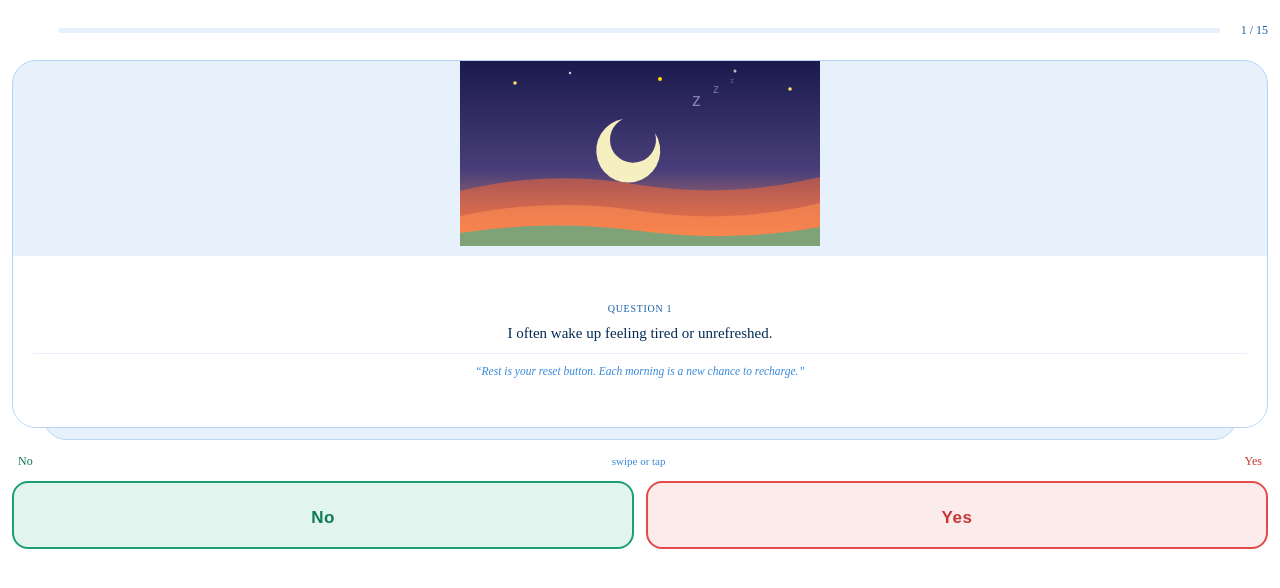
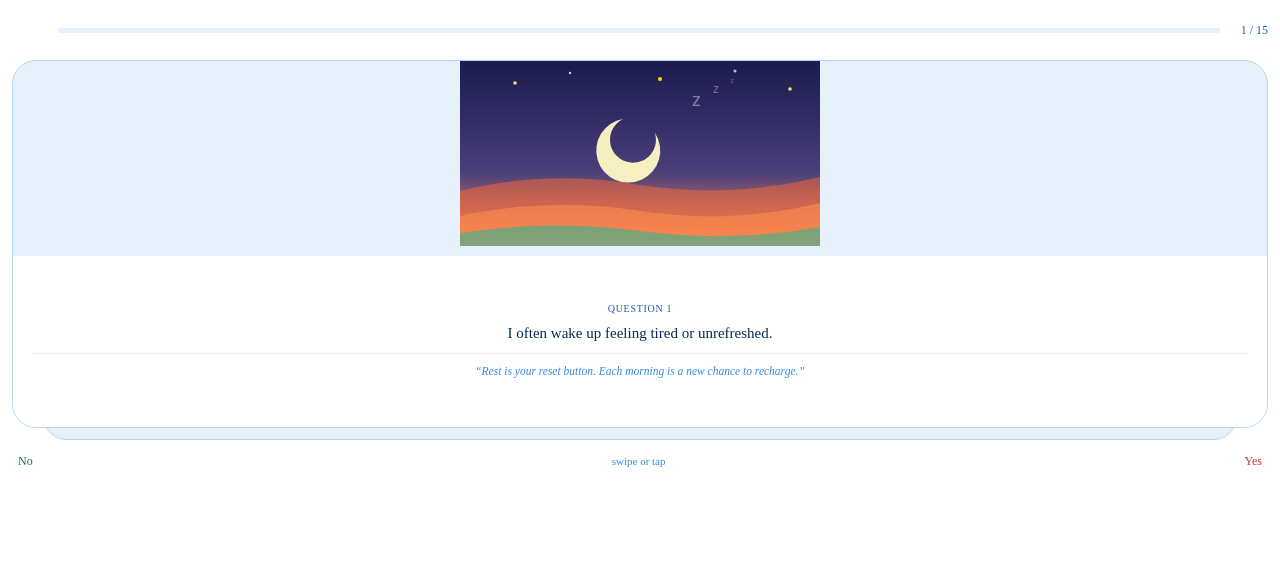
Before and after one commit to tans-sys/wellness, a plain HTML site: page index.html in a window 1280 px wide. Drawn offline with nearby package versions, Linux system fonts and the light colour scheme.

Commit message:
Update index.html

```diff
--- a/index.html
+++ b/index.html
@@ -75,10 +75,6 @@
     <div class="hint hint-no"><i class="ti ti-arrow-left" aria-hidden="true"></i> No</div>
     <div class="hint hint-mid">swipe or tap</div>
     <div class="hint hint-yes">Yes <i class="ti ti-arrow-right" aria-hidden="true"></i></div>
-  </div>
-  <div class="btn-row">
-    <button class="act-btn btn-no" onclick="vote(0)" aria-label="No"><i class="ti ti-x" aria-hidden="true"></i><span>No</span></button>
-    <button class="act-btn btn-yes" onclick="vote(1)" aria-label="Yes"><i class="ti ti-check" aria-hidden="true"></i><span>Yes</span></button>
   </div>
   <div class="result" id="result">
     <div class="score-wrap" id="sring"><span class="score-n" id="snum"></span><span class="score-of">/ 15</span></div>
```
